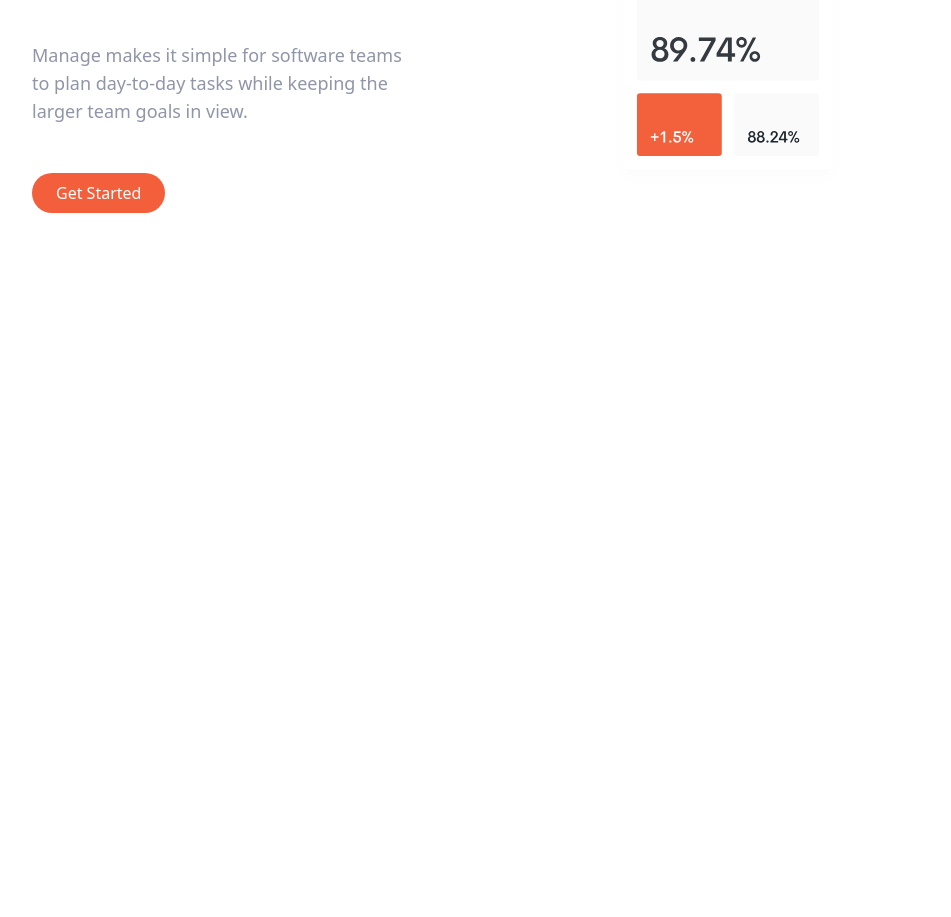
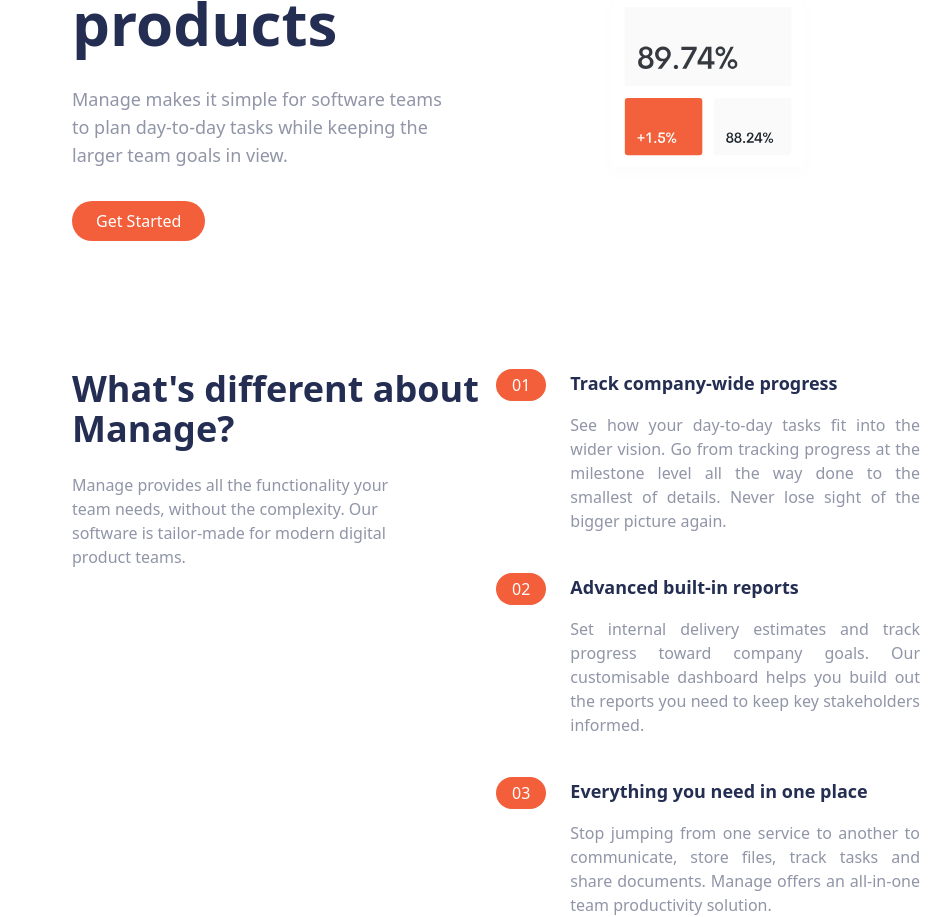
Before and after one commit to hbarsaiyan/evolve-landing-page, a website: page src/index.html in a window 1280 px wide. Shown: the part 375-1292 px from the top of the page, without its empty margins (144-1095 px from the left). Before the commit the page ends 800 px from the top, so only its background shows below. Drawn offline with Linux system fonts and the light colour scheme.

Commit message:
add features section

```diff
--- a/src/index.html
+++ b/src/index.html
@@ -35,17 +35,17 @@
 		<section id="hero">
 			<!-- Flex Container -->
 			<div
-				class="container mx-auto mt-10 flex flex-col-reverse items-center justify-between space-y-0 px-6 md:flex-row"
+				class="container mx-auto mt-10 flex flex-col-reverse items-center justify-between space-y-0 px-4 md:px-12 lg:px-16 md:flex-row"
 			>
 				<!-- Text -->
-				<div class="flex flex-col space-y-12">
+				<div class="flex flex-col space-y-8">
 					<h1
-						class="max-w-lg text-center text-4xl font-bold md:text-left md:text-5xl lg:text-6xl text-darkBlue"
+						class="max-w-lg text-center text-4xl font-bold text-darkBlue md:text-left md:text-5xl lg:text-6xl"
 					>
 						Bring everyone together to build better products
 					</h1>
 					<p
-						class="max-w-sm mx-auto md:mx-0 text-center text-lg text-darkGrayishBlue md:text-left"
+						class="mx-auto max-w-sm text-center text-lg text-darkGrayishBlue md:mx-0 md:text-left"
 					>
 						Manage makes it simple for software teams to plan day-to-day tasks
 						while keeping the larger team goals in view.
@@ -65,5 +65,128 @@
 				</div>
 			</div>
 		</section>
+		<!-- Features Section -->
+		<section id="features">
+			<!-- Flex Container -->
+			<div
+				class="container mx-auto mt-32 flex flex-col space-y-12 md:px-12 lg:px-16 md:flex-row md:space-y-0"
+			>
+				<!-- What's Differnet -->
+				<div class="flex flex-col space-y-6 md:w-1/2 px-6 md:px-0">
+					<h2
+						class="max-w-md text-center text-4xl font-bold text-darkBlue md:text-left"
+					>
+						What's different about Manage?
+					</h2>
+					<p
+						class="mx-auto max-w-xs text-center text-darkGrayishBlue md:mx-0 md:text-left"
+					>
+						Manage provides all the functionality your team needs, without the
+						complexity. Our software is tailor-made for modern digital product
+						teams.
+					</p>
+				</div>
+				<!-- List Item -->
+				<div class="flex flex-col space-y-10 md:w-1/2 pl-4 md:pl-0">
+					<!-- List Item 1 -->
+					<div
+						class="flex flex-col space-y-3 md:flex-row md:justify-center md:space-y-0 md:space-x-6"
+					>
+						<!-- Heading -->
+						<div class="rounded-l-full bg-brightRedSupLight md:bg-transparent">
+							<div class="flex items-center space-x-2">
+								<div
+									class="rounded-full bg-brightRed px-4 py-2 text-white md:py-1"
+								>
+									01
+								</div>
+								<h3
+									class="items-center font-semibold text-darkBlue md:hidden"
+								>
+									Track company-wide progress
+								</h3>
+							</div>
+						</div>
+						<div class="block">
+							<h3
+								class="mb-4 hidden text-lg font-semibold text-darkBlue md:block"
+							>
+								Track company-wide progress
+							</h3>
+							<p class="text-justify text-darkGrayishBlue md:max-w-sm pr-6 md:pr-0">
+								See how your day-to-day tasks fit into the wider vision. Go from
+								tracking progress at the milestone level all the way done to the
+								smallest of details. Never lose sight of the bigger picture
+								again.
+							</p>
+						</div>
+					</div>
+					<!-- List Item 2 -->
+					<div
+						class="flex flex-col space-y-3 md:flex-row md:justify-center md:space-y-0 md:space-x-6"
+					>
+						<!-- Heading -->
+						<div class="rounded-l-full bg-brightRedSupLight md:bg-transparent">
+							<div class="flex items-center space-x-2">
+								<div
+									class="rounded-full bg-brightRed px-4 py-2 text-white md:py-1"
+								>
+									02
+								</div>
+								<h3
+									class="items-center font-semibold text-darkBlue md:hidden"
+								>
+									Advanced built-in reports
+								</h3>
+							</div>
+						</div>
+						<div class="block">
+							<h3
+								class="mb-4 hidden text-lg font-semibold text-darkBlue md:block"
+							>
+								Advanced built-in reports
+							</h3>
+							<p class="text-justify text-darkGrayishBlue md:max-w-sm pr-6 md:pr-0">
+								Set internal delivery estimates and track progress toward
+								company goals. Our customisable dashboard helps you build out
+								the reports you need to keep key stakeholders informed.
+							</p>
+						</div>
+					</div>
+					<!-- List Item 3 -->
+					<div
+						class="flex flex-col space-y-3 md:flex-row md:justify-center md:space-y-0 md:space-x-6"
+					>
+						<!-- Heading -->
+						<div class="rounded-l-full bg-brightRedSupLight md:bg-transparent">
+							<div class="flex items-center space-x-2">
+								<div
+									class="rounded-full bg-brightRed px-4 py-2 text-white md:py-1"
+								>
+									03
+								</div>
+								<h3
+									class="items-center font-semibold text-darkBlue md:hidden"
+								>
+									Everything you need in one place
+								</h3>
+							</div>
+						</div>
+						<div class="block">
+							<h3
+								class="mb-4 hidden text-lg font-semibold text-darkBlue md:block"
+							>
+								Everything you need in one place
+							</h3>
+							<p class="text-justify text-darkGrayishBlue md:max-w-sm pr-6 md:pr-0">
+								Stop jumping from one service to another to communicate, store
+								files, track tasks and share documents. Manage offers an
+								all-in-one team productivity solution.
+							</p>
+						</div>
+					</div>
+				</div>
+			</div>
+		</section>
 	</body>
 </html>
```
Also changed, not shown: dist/styles.css.
